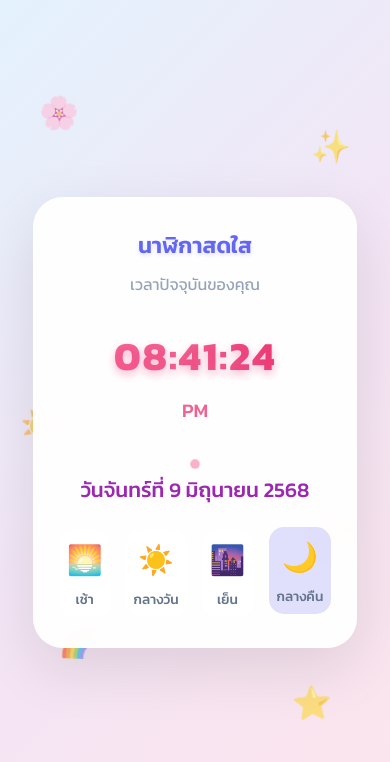
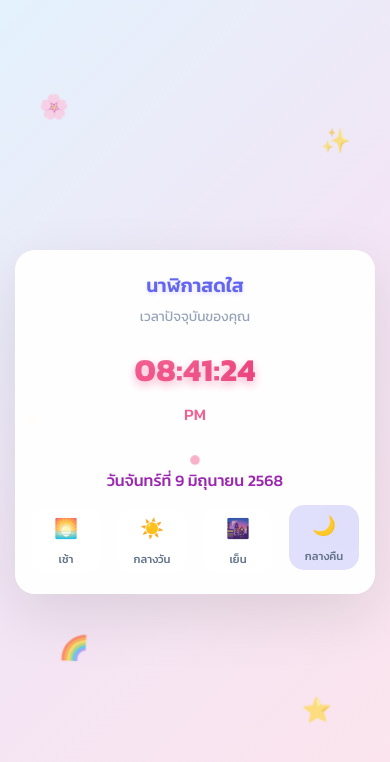
Before and after one commit to Nightstar2381/time, a plain HTML site: page index.html in a window 390 px wide. Drawn offline with Linux system fonts and the light colour scheme.

Commit message:
Update index.html

```diff
--- a/index.html
+++ b/index.html
@@ -158,26 +158,249 @@
             50% { opacity: 0.5; transform: scale(1.2); }
         }
 
-        @media (max-width: 768px) {
+        /* Responsive Design */
+        @media (max-width: 1200px) {
             .clock-container {
-                padding: 30px 25px;
-                margin: 20px;
+                padding: 35px 45px;
+                margin: 15px;
             }
 
             .time-display {
-                font-size: 2.5rem;
+                font-size: 3.5rem;
+            }
+        }
+
+        @media (max-width: 992px) {
+            .clock-container {
+                padding: 30px 35px;
+                margin: 15px;
+            }
+
+            .time-display {
+                font-size: 3rem;
             }
 
             .title {
-                font-size: 1.4rem;
+                font-size: 1.6rem;
+            }
+
+            .date-display {
+                font-size: 1.2rem;
+            }
+
+            .weather-icons {
+                gap: 18px;
+            }
+        }
+
+        @media (max-width: 768px) {
+            .clock-container {
+                padding: 25px 20px;
+                margin: 10px;
+                border-radius: 25px;
+            }
+
+            .time-display {
+                font-size: 2.8rem;
+                letter-spacing: 1px;
+            }
+
+            .title {
+                font-size: 1.5rem;
+                margin-bottom: 8px;
+            }
+
+            .subtitle {
+                font-size: 0.9rem;
+                margin-bottom: 25px;
+            }
+
+            .date-display {
+                font-size: 1.1rem;
+                margin-bottom: 20px;
             }
 
             .weather-icons {
                 gap: 15px;
+                flex-wrap: wrap;
             }
 
             .weather-item {
-                padding: 8px;
+                padding: 10px 12px;
+                min-width: 70px;
+            }
+
+            .weather-icon {
+                font-size: 1.6rem;
+            }
+
+            .weather-label {
+                font-size: 0.8rem;
+            }
+        }
+
+        @media (max-width: 576px) {
+            body {
+                padding: 10px;
+            }
+
+            .clock-container {
+                padding: 20px 15px;
+                margin: 5px;
+                border-radius: 20px;
+                width: 100%;
+                max-width: 100%;
+            }
+
+            .time-display {
+                font-size: 2.2rem;
+                letter-spacing: 0.5px;
+                margin-bottom: 8px;
+            }
+
+            .title {
+                font-size: 1.3rem;
+                margin-bottom: 6px;
+            }
+
+            .subtitle {
+                font-size: 0.85rem;
+                margin-bottom: 20px;
+            }
+
+            .period {
+                font-size: 1rem;
+                margin-bottom: 20px;
+            }
+
+            .date-display {
+                font-size: 1rem;
+                margin-bottom: 18px;
+                line-height: 1.3;
+            }
+
+            .weather-icons {
+                gap: 10px;
+                justify-content: space-between;
+            }
+
+            .weather-item {
+                padding: 8px 6px;
+                min-width: 65px;
+                flex: 1;
+                max-width: 70px;
+            }
+
+            .weather-icon {
+                font-size: 1.4rem;
+            }
+
+            .weather-label {
+                font-size: 0.75rem;
+            }
+
+            .flower {
+                font-size: 1.5rem;
+            }
+        }
+
+        @media (max-width: 480px) {
+            .time-display {
+                font-size: 2rem;
+            }
+
+            .title {
+                font-size: 1.2rem;
+            }
+
+            .weather-icons {
+                gap: 8px;
+            }
+
+            .weather-item {
+                padding: 6px 4px;
+                min-width: 60px;
+            }
+
+            .weather-icon {
+                font-size: 1.2rem;
+            }
+
+            .weather-label {
+                font-size: 0.7rem;
+            }
+        }
+
+        @media (max-width: 360px) {
+            .clock-container {
+                padding: 15px 10px;
+            }
+
+            .time-display {
+                font-size: 1.8rem;
+            }
+
+            .title {
+                font-size: 1.1rem;
+            }
+
+            .subtitle {
+                font-size: 0.8rem;
+            }
+
+            .date-display {
+                font-size: 0.9rem;
+            }
+
+            .weather-item {
+                padding: 5px 3px;
+                min-width: 50px;
+            }
+
+            .weather-icon {
+                font-size: 1.1rem;
+            }
+
+            .weather-label {
+                font-size: 0.65rem;
+            }
+        }
+
+        /* Landscape mode for mobile */
+        @media (max-height: 500px) and (orientation: landscape) {
+            .clock-container {
+                padding: 15px 30px;
+                margin: 5px;
+            }
+
+            .time-display {
+                font-size: 2rem;
+                margin-bottom: 5px;
+            }
+
+            .title {
+                font-size: 1.2rem;
+                margin-bottom: 5px;
+            }
+
+            .subtitle {
+                margin-bottom: 15px;
+            }
+
+            .date-display {
+                margin-bottom: 15px;
+            }
+
+            .period {
+                margin-bottom: 15px;
+            }
+
+            .weather-icons {
+                gap: 12px;
+            }
+
+            .flower {
+                font-size: 1.2rem;
             }
         }
     </style>
```
